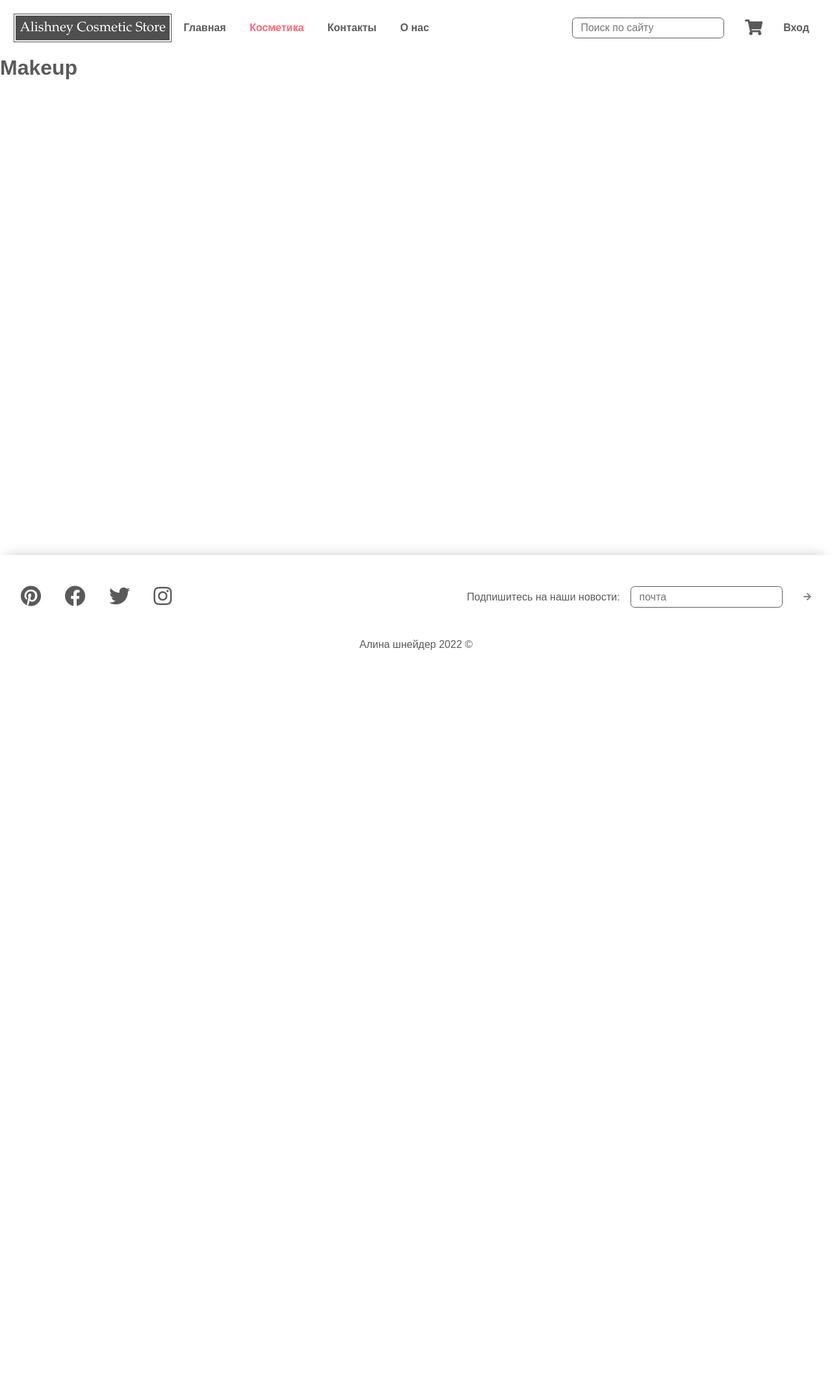
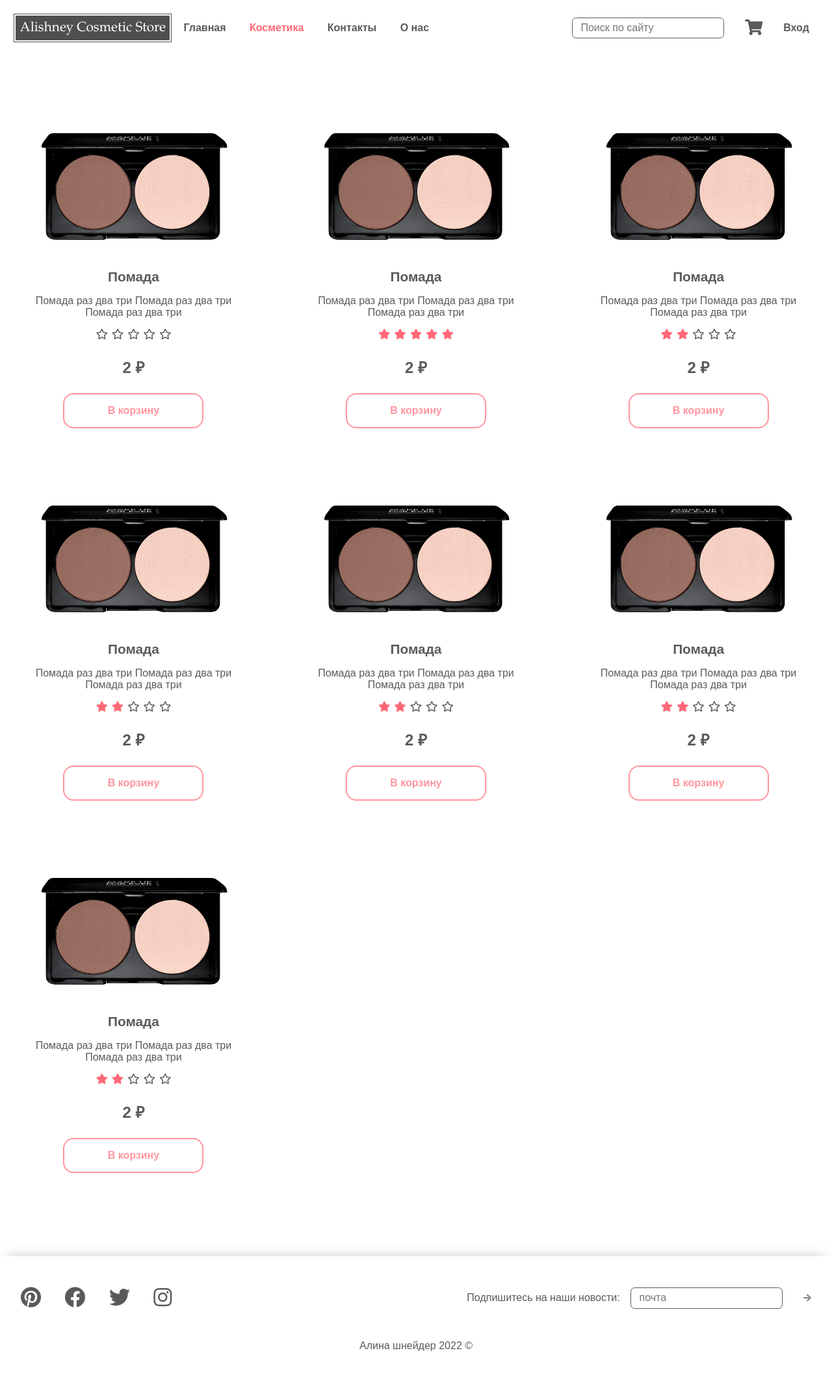
Before and after one commit to alishney/alishney-site, a PHP site: page /index.php?page=makeup in a window 1280 px wide. Shown: the top 2125 px of the page at 65% size. Before the commit the page ends 1000 px from the top, so only its background shows below. Run offline with PHP 8.4, Linux system fonts and the light colour scheme.

Commit message:
Added items

```diff
--- a/components/footer.php
+++ b/components/footer.php
@@ -7,7 +7,7 @@
         <a href="https://www.instagram.com/makeup.kitchen/?hl=en" title="instagram" target="_blank"><i class="fab fa-instagram"></i></a>
     </div>
     <div class="footer__right">
-        <form method="get" action="./index.php?page=home">
+        <form method="get" action="./?page=home">
             <label>
                 Подпишитесь на наши новости:
                 <input type="hidden" name="page" value="subscribed">
--- a/components/header.php
+++ b/components/header.php
@@ -15,7 +15,7 @@
 <header class="header">
     <nav class="header__nav">
         <div class="header__nav__left">
-            <a href="./index.php?page=home">
+            <a href="./?page=home">
                 <div class="header__nav__logo">
                     Alishney Cosmetic Store
                 </div>
@@ -34,7 +34,7 @@
         </div>
         <div class="header__nav__right">
             <input class="header__nav__search" type="text" placeholder="Поиск по сайту">
-            <a class="header__nav__basket" href="#" title="Корзина"><i class="fas fa-shopping-cart"></i></a>
+            <a class="header__nav__basket" href="./?page=basket" title="Корзина"><i class="fas fa-shopping-cart"></i></a>
             <a class="header__nav__signin" href="#">Вход</a>
         </div>
     </nav>
--- a/index.php
+++ b/index.php
@@ -1,7 +1,7 @@
 <?php
 
 $page          = $_GET['page'];
-$page_template = __DIR__ . '/pages/' . $page . '.html';
+$page_template = __DIR__ . '/pages/' . $page . '.php';
 if ( ! file_exists($page_template)) {
     header('Location: ' . '?page=home');
 }
--- /dev/null
+++ b/pages/basket.php
@@ -0,0 +1 @@
+<?php
--- a/pages/makeup.html
+++ /dev/null
@@ -1 +0,0 @@
-<h1>Makeup</h1>
--- /dev/null
+++ b/pages/makeup.php
@@ -0,0 +1,79 @@
+<?php
+
+$makeup = [
+    [
+        "name"        => "Помада",
+        "img"         => "./images/4.png",
+        "description" => "Помада раз два три Помада раз два три Помада раз два три",
+        "rating"      => 0,
+        "price"       => "2",
+    ],
+    [
+        "name"        => "Помада",
+        "img"         => "./images/4.png",
+        "description" => "Помада раз два три Помада раз два три Помада раз два три",
+        "rating"      => 5,
+        "price"       => "2",
+    ],
+    [
+        "name"        => "Помада",
+        "img"         => "./images/4.png",
+        "description" => "Помада раз два три Помада раз два три Помада раз два три",
+        "rating"      => 2,
+        "price"       => "2",
+    ],
+    [
+        "name"        => "Помада",
+        "img"         => "./images/4.png",
+        "description" => "Помада раз два три Помада раз два три Помада раз два три",
+        "rating"      => 2,
+        "price"       => "2",
+    ],
+    [
+        "name"        => "Помада",
+        "img"         => "./images/4.png",
+        "description" => "Помада раз два три Помада раз два три Помада раз два три",
+        "rating"      => 2,
+        "price"       => "2",
+    ],
+    [
+        "name"        => "Помада",
+        "img"         => "./images/4.png",
+        "description" => "Помада раз два три Помада раз два три Помада раз два три",
+        "rating"      => 2,
+        "price"       => "2",
+    ],
+    [
+        "name"        => "Помада",
+        "img"         => "./images/4.png",
+        "description" => "Помада раз два три Помада раз два три Помада раз два три",
+        "rating"      => 2,
+        "price"       => "2",
+    ],
+]; ?>
+
+<div class="makeup-cards">
+
+    <?php foreach ($makeup  as $item) { ?>
+    <div class="makeup-item-card">
+        <div class="makeup-item-card-img">
+            <img src="<?= $item["img"] ?>" alt="<?= $item["name"] ?>">
+        </div>
+        <div class="makeup-item-card-content">
+            <p class="makeup-item-card-name"><?= $item["name"] ?></p>
+            <p class="makeup-item-card-description"><?= $item["description"] ?></p>
+            <p class="makeup-item-card-rating" title="Рейтинг продукта">
+                <?php
+                    for ($i = 1; $i <= 5; $i++) {
+                        $class = $i <= $item['rating'] ? 'fas fa-star' : 'far fa-star';
+                        echo "<i class='{$class}'></i>";
+                    }
+                ?>
+            </p>
+            <p class="makeup-item-card-price"><?= $item["price"] ?> &#8381;</p>
+            <a class="makeup-item-card-buy-button" href="#">В корзину</a>
+        </div>
+    </div>
+    <?php } ?>
+
+</div>
--- a/pages/subscribed.html
+++ b/pages/subscribed.php
@@ -1,4 +1,4 @@
 <section class="section__main" style="text-align: center">
     <h1 style="margin: 1rem auto; margin-top: 20vh; font-size: 2rem; line-height: 2">Спасибо за подписку! <br> Мы будем уведомлять вас о всех новостях!</h1>
-    <a href="./index.php?page=home">Назад на главную страницу <i class="fas fa-arrow-right"></i></a>
+    <a href="./?page=home">Назад на главную страницу <i class="fas fa-arrow-right"></i></a>
 </section>
--- /dev/null
+++ b/styles/basket.css
@@ -0,0 +1,3 @@
+main {
+    padding: 0 1.2rem;
+}
--- /dev/null
+++ b/styles/makeup.css
@@ -0,0 +1,88 @@
+main {
+    padding: 0 1.2rem;
+}
+
+.makeup-cards {
+    margin-top: 5rem;
+    display: flex;
+    justify-content: space-between;
+    flex-wrap: wrap;
+}
+
+.makeup-item-card {
+    flex-basis: 30%;
+    padding: 2rem;
+    margin-bottom: 3rem;
+}
+
+@media (max-width: 1000px) {
+    .makeup-item-card {
+        flex-basis: 50%;
+    }
+}
+
+@media (max-width: 600px) {
+    .makeup-item-card {
+        flex-basis: 100%;
+    }
+}
+
+.makeup-item-card-img img {
+    width: 100%;
+    height: auto;
+    cursor: pointer;
+}
+
+.makeup-item-card-img:hover {
+    filter: opacity(.7);
+}
+
+.makeup-item-card-content {
+    padding-top: 2rem;
+    text-align: center;
+    font-weight: bold;
+}
+
+.makeup-item-card-name {
+    margin-bottom: 1rem;
+    font-size: 1.3rem;
+}
+
+.makeup-item-card-description {
+    margin-bottom: 1rem;
+    font-weight: normal;
+}
+
+.makeup-item-card-rating {
+    margin-bottom: 1.5rem;
+}
+
+.makeup-item-card-rating i {
+    margin: 0 .2rem;
+}
+
+.makeup-item-card-rating i.fas.fa-star {
+    color: var(--color-pink);
+}
+
+.makeup-item-card-price {
+    margin-bottom: 1.5rem;
+    font-size: 1.5rem;
+}
+
+.makeup-item-card-buy-button {
+    display: block;
+    padding: 1rem;
+    width: 70%;
+    border: 2px solid var(--color-pink);
+    color: var(--color-pink);
+    border-radius: 1rem;
+    filter: opacity(0.7);
+    margin: 0 auto;
+}
+
+.makeup-item-card-buy-button:hover {
+    filter: none;
+    color: white;
+    background-color: var(--color-pink);
+}
```
Also changed, not shown: pages/about.php (renamed from pages/about.html), pages/contact.php (renamed from pages/contact.html), pages/home.php (renamed from pages/home.html).
